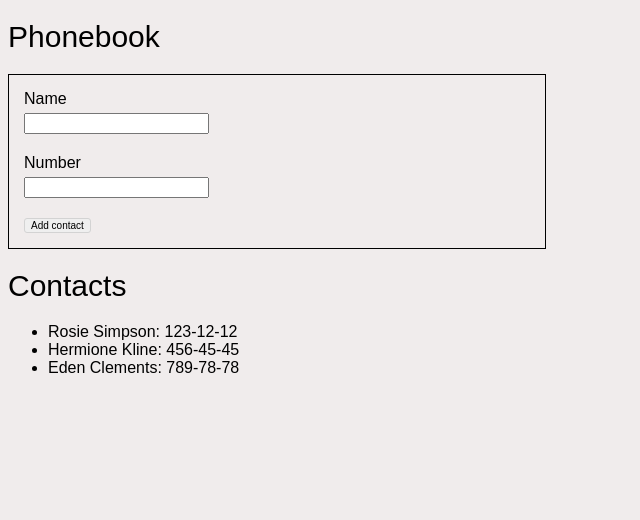
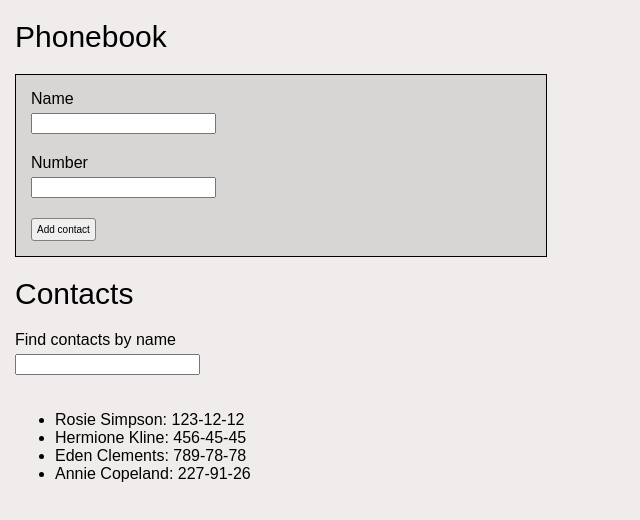
Before and after one commit to Joanna-Golofit/goit-react-hw-06-phonebook, a React (Create React App) app: page / in a window 1280 px wide. Shown: the top 520 px of the page, without its empty margins (0-640 px from the left). Built offline with nearby package versions, Linux system fonts and the light colour scheme.

Commit message:
krok 3: dodaje do state.filter z inputa, styled components export/import

```diff
--- a/src/App.css
+++ b/src/App.css
@@ -1,4 +1,5 @@
 body {
   font-family: sans-serif;
   background-color: rgb(240, 236, 236);
+  margin: 15px;
 }
--- a/src/App.jsx
+++ b/src/App.jsx
@@ -4,16 +4,19 @@ import Section from "./components/Section";
 import Form from "./components/Form";
 import Contacts from "./components/Contacts";
 import { nanoid } from "nanoid";
+import Filter from "./components/Filter";
 
 class App extends Component {
   state = {
     contacts: [
-      { id: nanoid(4), name: "Rosie Simpson", number: "123-12-12"},
-      { id: nanoid(4), name: "Hermione Kline",number: "456-45-45" },
-      { id: nanoid(4), name: "Eden Clements", number: "789-78-78"},
+      { id: nanoid(4), name: "Rosie Simpson", number: "123-12-12" },
+      { id: nanoid(4), name: "Hermione Kline", number: "456-45-45" },
+      { id: nanoid(4), name: "Eden Clements", number: "789-78-78" },
+      { id: nanoid(4), name: "Annie Copeland", number: "227-91-26" },
     ],
     name: "",
     number: "",
+    filter: "",
   };
 
   // onChange={this.addToState}
@@ -47,12 +50,10 @@ class App extends Component {
     return (
       <>
         <Section title="Phonebook">
-          <Form
-            onClick={this.addToStateContacts}
-            onChange={this.addToState}
-          />
+          <Form onClick={this.addToStateContacts} onChange={this.addToState} />
         </Section>
         <Section title="Contacts">
+          <Filter onChange={this.addToState} />
           <Contacts contacts={this.state.contacts} />
         </Section>
       </>
--- /dev/null
+++ b/src/components/Filter.jsx
@@ -0,0 +1,16 @@
+import { nanoid } from "nanoid";
+import { Label, Input } from "./styles/Form.styled";
+
+
+const Filter = ({ onChange }) => {
+  const loginInputId = nanoid();
+
+  return (
+    <>
+      <Label htmlFor={loginInputId}>Find contacts by name</Label>
+      <Input type="text" name="filter" id={loginInputId}  onChange={onChange} />
+    </>
+  );
+};
+
+export default Filter;
--- a/src/components/Form.jsx
+++ b/src/components/Form.jsx
@@ -1,6 +1,7 @@
 import { nanoid } from "nanoid";
 import styled from "styled-components";
 import PropTypes from "prop-types";
+import {Label, Input} from './styles/Form.styled'
 
 function Form({ onClick, onChange }) {
   const loginInputId1 = nanoid();
@@ -46,32 +47,34 @@ const HtmlForm = styled.form`
   border: 1px solid black;
   padding: 15px;
   width: 40%;
-`;
-
-const Label = styled.label`
-  display: block;
+  background-color: rgb(216, 213, 213);
 `;
 
 const Button = styled.button`
   display: block;
-  border: 1px solid lightgray;
+  border: 1px solid gray;
   border-radius: 3px;
   /* background-color: #a8a6a6; */
   font-size: 10px;
   cursor: pointer;
+  padding: 5px;
   &:hover {
     background-color: black;
     color: lightgray;
   }
-`;
+  `;
 
-const Input = styled.input`
-  margin-top: 5px;
-  margin-bottom: 20px;
-  &:focus,
-  &:active {
-    outline: 0;
-    border-style: none;
-    box-shadow: 0 0 10px #719ece;
-  }
-`;
+//   const Label = styled.label`
+//     display: block;
+//   `;
+
+// const Input = styled.input`
+//   margin-top: 5px;
+//   margin-bottom: 20px;
+//   &:focus,
+//   &:active {
+//     outline: 0;
+//     border-style: none;
+//     box-shadow: 0 0 10px #719ece;
+//   }
+// `;
--- /dev/null
+++ b/src/components/styles/Form.styled.js
@@ -0,0 +1,16 @@
+import styled from "styled-components";
+
+export const Label = styled.label`
+  display: block;
+`;
+
+export const Input = styled.input`
+  margin-top: 5px;
+  margin-bottom: 20px;
+  &:focus,
+  &:active {
+    outline: 0;
+    border: 2px solid transparent;
+    box-shadow: 0 0 10px #719ece;
+  }
+`;
```
